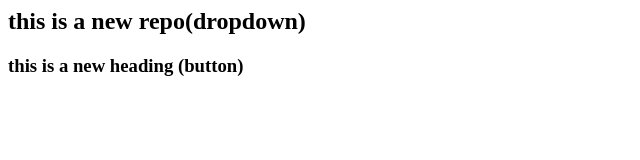
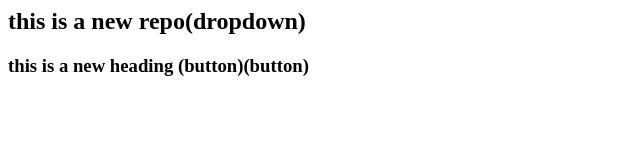
Before and after one commit to fedora42/localrepo, a plain HTML site: page index.html in a window 1280 px wide. Shown: the full height of the page, 0-640 px from the left. Drawn offline with Linux system fonts and the light colour scheme.

Commit message:
shashank2

```diff
--- a/index.html
+++ b/index.html
@@ -1,3 +1,3 @@
 <h2>this is a new repo(dropdown)</h2>
 
-<h3>this is a new heading (button)</h3>
+<h3>this is a new heading (button)(button)</h3>
```
